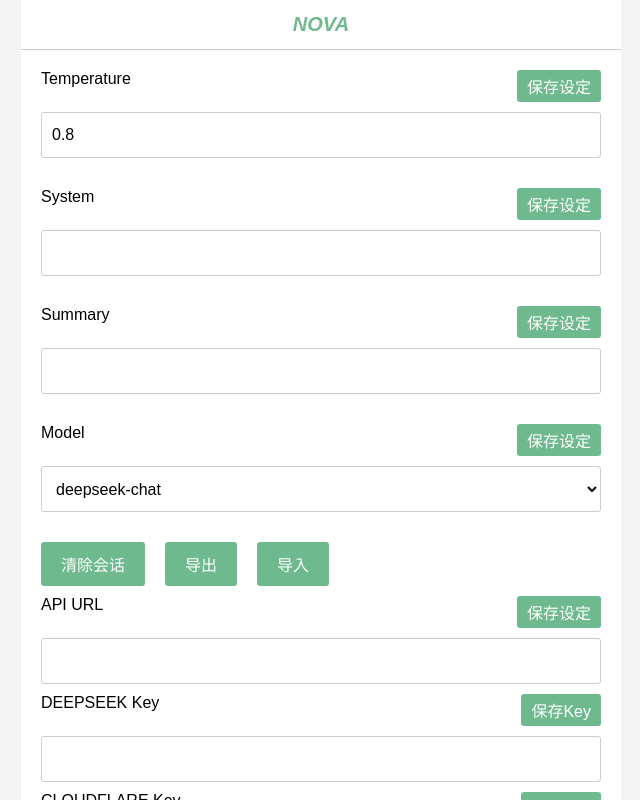
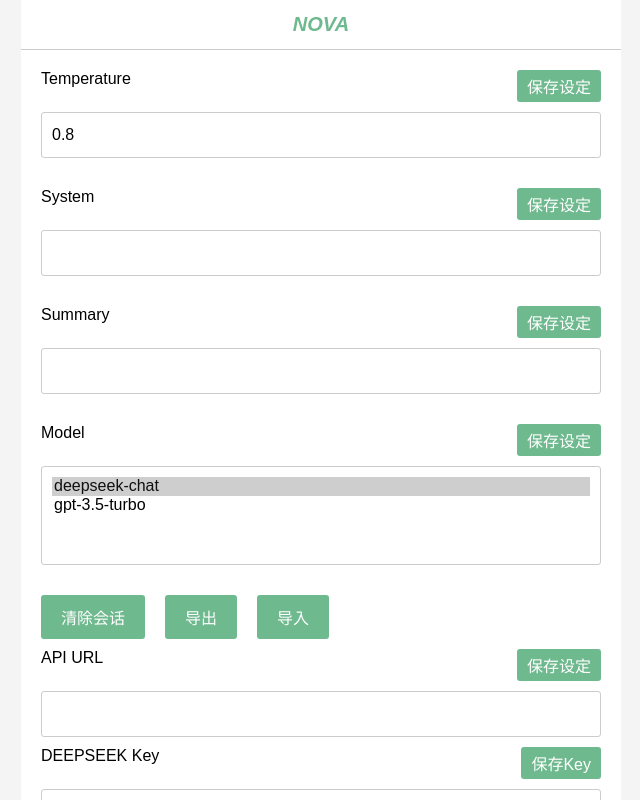
Before and after one commit to Lobos/nova, a React (Vite) app: page / in a window 1280 px wide. Shown: the whole page, without its empty margins (319-959 px from the left). Built offline with nearby package versions, Linux system fonts and the light colour scheme.

Commit message:
random model

```diff
--- a/src/current.tsx
+++ b/src/current.tsx
@@ -4,7 +4,7 @@ import { useStyles } from "./styles"
 import Loading from "./loading"
 
 export default function Current() {
-  const { current, sending } = useSnapshot(store)
+  const { current, sending, model } = useSnapshot(store)
   const styles = useStyles()
 
   if (current) {
@@ -37,6 +37,7 @@ export default function Current() {
         )}
         {current.role === "assistant" && (
           <div className={styles.currentStatus}>
+            {model}
             <button
               className={styles.button}
               onClick={() => {
--- a/src/interface.ts
+++ b/src/interface.ts
@@ -16,6 +16,7 @@ export interface Store {
   system?: string
   messages: Message[]
   model: string
+  models: string[]
   chats: Chat[]
   current?: Message & { abort?: () => void }
   apiUrl: string
--- a/src/store.ts
+++ b/src/store.ts
@@ -13,6 +13,7 @@ export const store = proxy<Store>({
   key: localStorage.getItem("key") as string,
   system: localStorage.getItem("system") || undefined,
   model: localStorage.getItem("model") || "deepseek-chat",
+  models: getStorage("models", ["deepseek-chat"]),
   apiUrl: localStorage.getItem("apiUrl") || "",
   messages: getStorage("messages", []),
   chats: getStorage("chats", []),
@@ -41,12 +42,12 @@ const getURL = () => {
 }
 
 const getReserveLength = () => {
-  switch (store.model) {
-    case "deepseek-chat":
-      return 5
-    default:
-      return 2
-  }
+  return store.model.startsWith("gpt") ? 2 : 5
+}
+
+const changeModel = () => {
+  const randomIndex = Math.floor(Math.random() * store.models.length)
+  store.model = store.models[randomIndex]
 }
 
 export const summary = async (length = 0) => {
@@ -127,7 +128,7 @@ const fetchMessage = async (messages: Message[]) => {
       model: store.model,
       messages,
       temperature: store.temperature,
-      stream: true
+      stream: true,
     }),
     signal: controller?.signal,
   })
@@ -186,6 +187,7 @@ export const sendMessage = async (content: string) => {
     setStorage("messages", store.messages)
     setStorage("chats", store.chats)
 
+    changeModel()
     summary()
   } catch (e) {
     console.error(e)
@@ -225,9 +227,9 @@ export const setSystem = (system: string) => {
   toggleSystem(false)
 }
 
-export const setModel = (model: string) => {
-  store.model = model
-  localStorage.setItem("model", model)
+export const setModel = (models: string[]) => {
+  store.models = models
+  setStorage("models", models)
   toggleSystem(false)
 }
 
--- a/src/system.tsx
+++ b/src/system.tsx
@@ -1,4 +1,4 @@
-import { useRef, useState } from "react"
+import { ReactEventHandler, useRef, useState } from "react"
 import { useSnapshot } from "valtio"
 import {
   store,
@@ -18,13 +18,45 @@ import { downloadData, importFromFile } from "./utils"
 
 interface Props {
   label: string
-  value: string
-  onChange: (value: string) => void
+  value: string | string[]
+  onChange: (value: any) => void
   options?: string[]
 }
 
+const Select = (props: Props) => {
+  const styles = useStyles()
+  const value = props.value as string[]
+  const options = props.options || []
+  const { onChange } = props
+
+  const handleChange = (e: React.ChangeEvent<HTMLSelectElement>) => {
+    const t = e.target.value
+    if (value.includes(e.target.value)) {
+      onChange(value.filter((v) => v !== t))
+    } else {
+      onChange([...value, t])
+    }
+  }
+
+  return (
+    <select
+      className={styles.input}
+      value={value}
+      multiple
+      //onChange={(event) => setText(event.target.value)}
+      onChange={handleChange}
+    >
+      {options.map((option) => (
+        <option key={option} value={option}>
+          {option}
+        </option>
+      ))}
+    </select>
+  )
+}
+
 const Block = ({ label, value, onChange, options }: Props) => {
-  const [text, setText] = useState<string>(value)
+  const [text, setText] = useState<string | string[]>(value)
   const styles = useStyles()
 
   return (
@@ -38,19 +70,18 @@ const Block = ({ label, value, onChange, options }: Props) => {
       </label>
 
       {options ? (
-        <select
+        <Select
+          label=""
+          value={text as string[]}
+          onChange={setText}
+          options={options}
+        />
+      ) : (
+        <Textarea
           className={styles.input}
-          value={text}
-          onChange={(event) => setText(event.target.value)}
-        >
-          {options.map((option) => (
-            <option key={option} value={option}>
-              {option}
-            </option>
-          ))}
-        </select>
-      ) : (
-        <Textarea className={styles.input} value={text} onChange={setText} />
+          value={text as string}
+          onChange={setText}
+        />
       )}
     </div>
   )
@@ -104,7 +135,7 @@ export const System = () => {
 
       <Block
         label="Model"
-        value={state.model}
+        value={state.models as string[]}
         onChange={setModel}
         options={store.modelList}
       />
```
